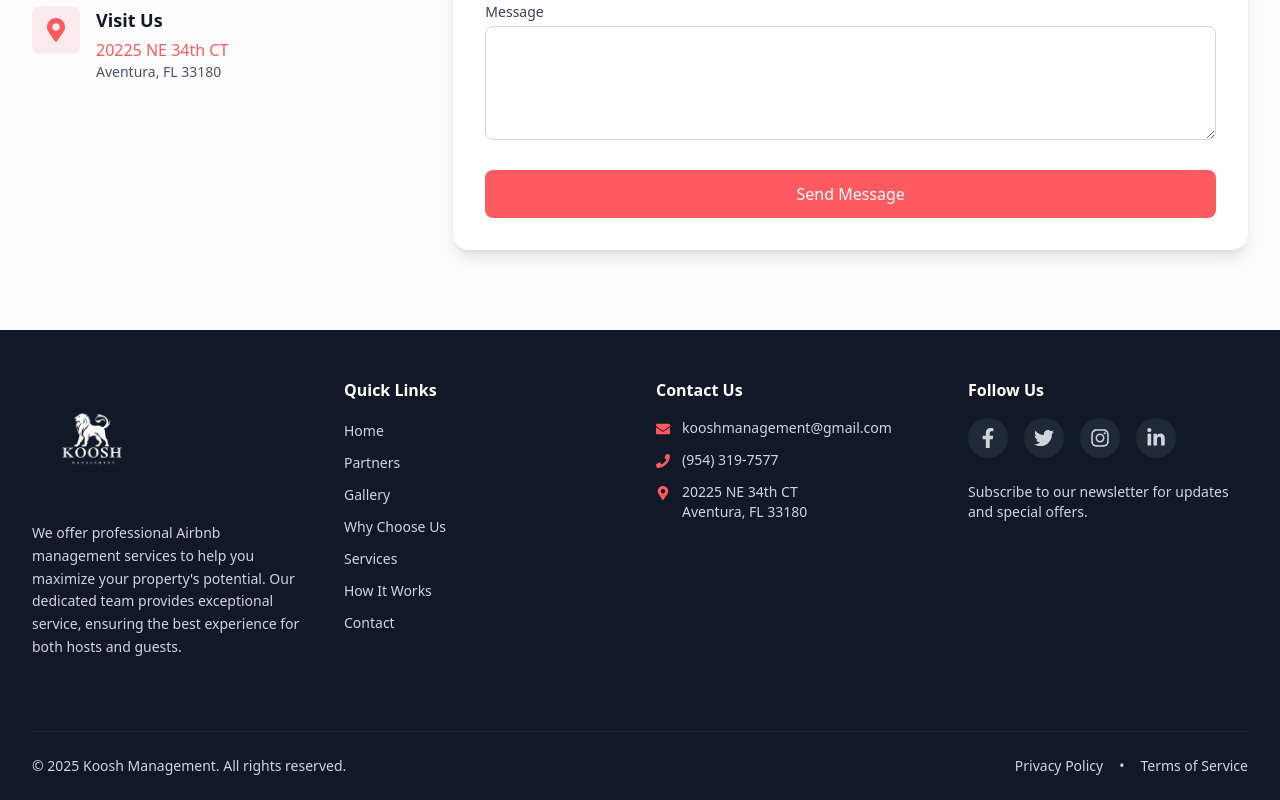
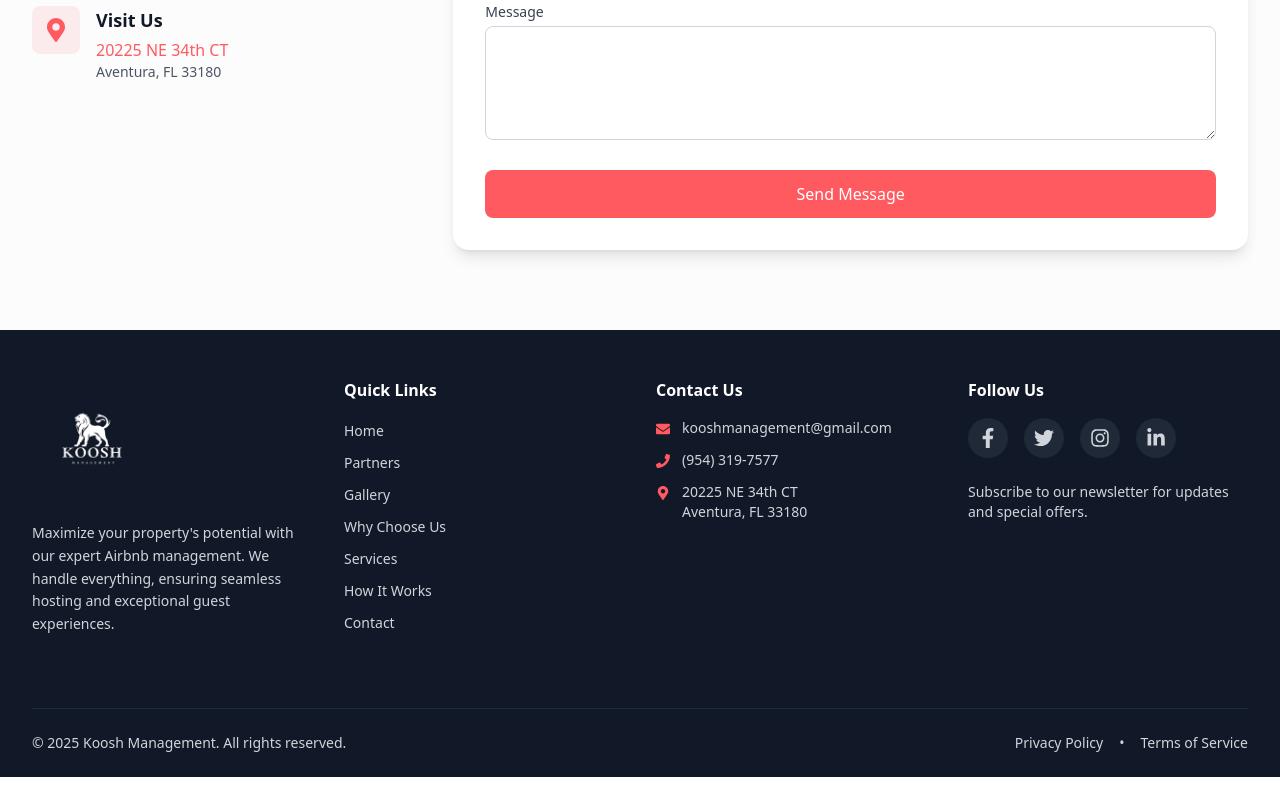
Before and after one commit to IdanHarari11/Koosh-managment, a Next.js app: page / in a window 1280 px wide. Shown: the part 6134-6934 px from the top of the page. After the commit the page ends 6911 px from the top, so only its background shows below. Built offline with nearby package versions, Linux system fonts and the light colour scheme.

Commit message:
Update Footer description text for Airbnb management services

```diff
--- a/src/components/Footer.jsx
+++ b/src/components/Footer.jsx
@@ -74,7 +74,7 @@ const Footer = () => {
               />
             </Link>
             <p className="text-sm leading-relaxed mb-6">
-            We offer professional Airbnb management services to help you maximize your property's potential. Our dedicated team provides exceptional service, ensuring the best experience for both hosts and guests.
+              Maximize your property's potential with our expert Airbnb management. We handle everything, ensuring seamless hosting and exceptional guest experiences.
             </p>
           </div>
 
```
